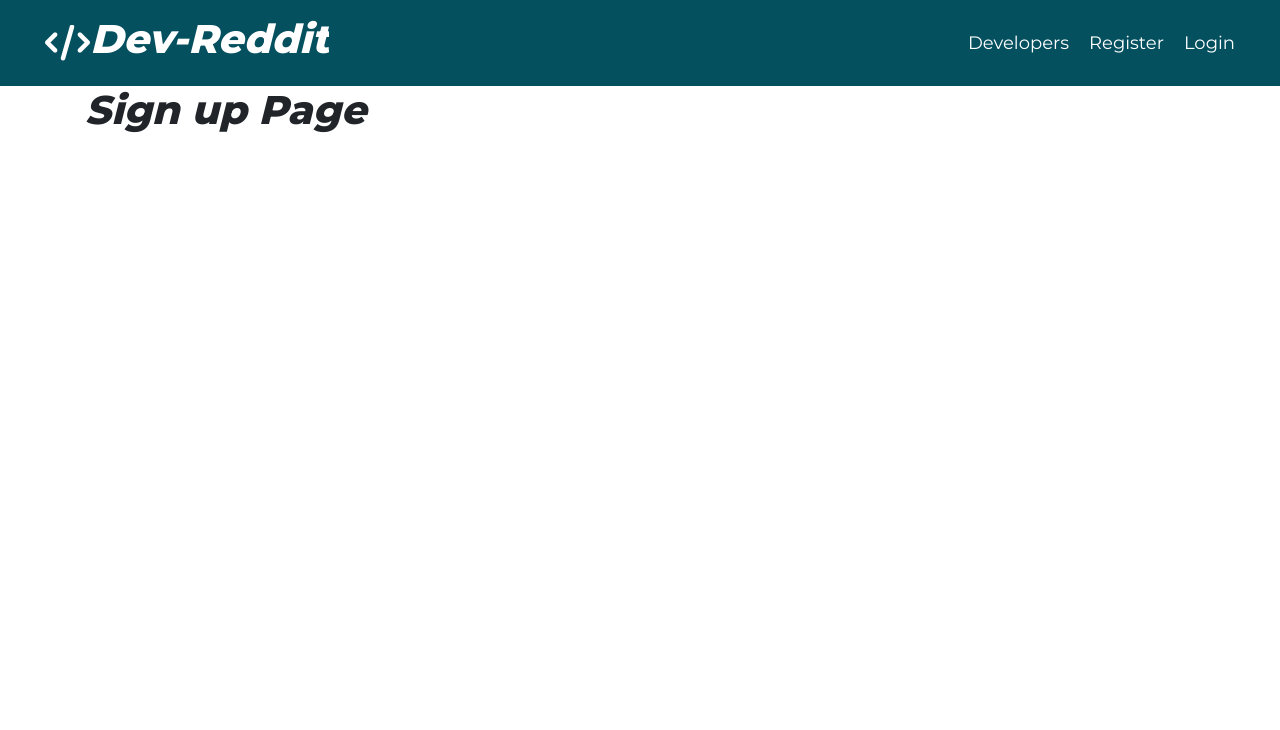
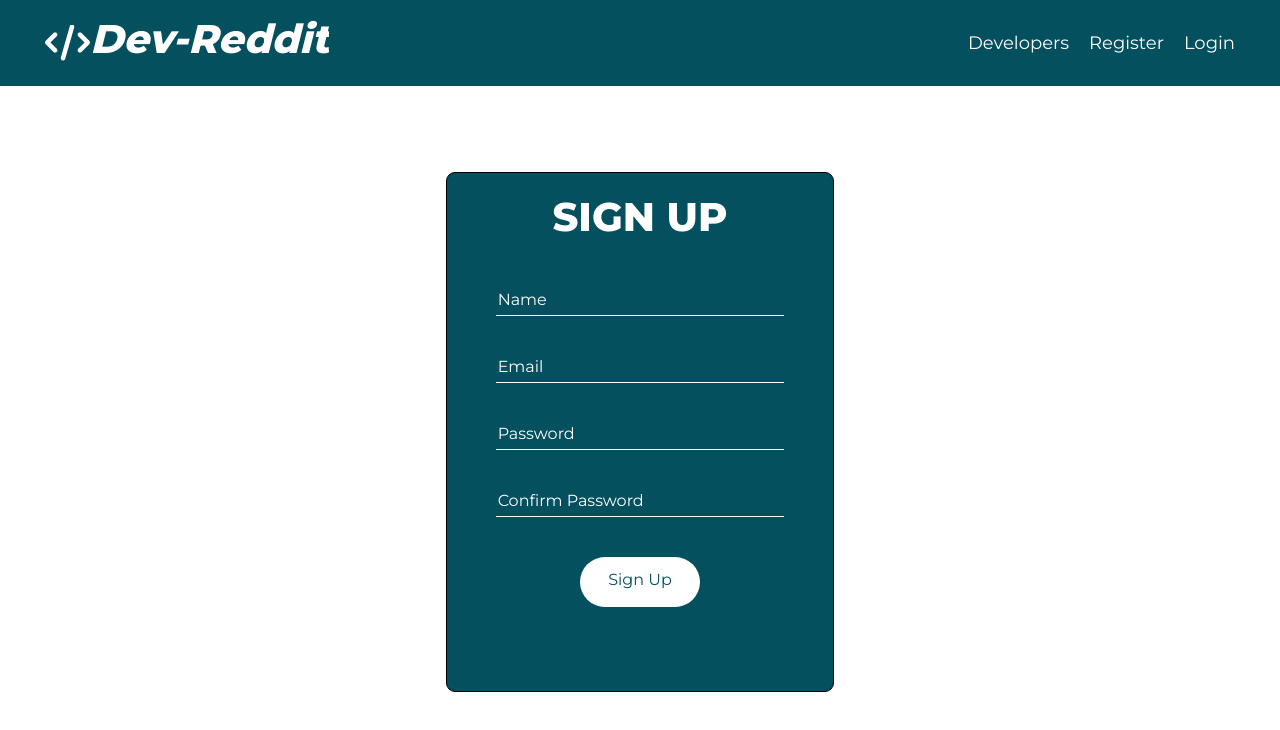
Before and after one commit to LaraibZafar/Dev-Reddit, a React (Create React App) app in the folder client/: page /signup in a window 1280 px wide. Shown: the top 730 px of the page. Built offline with nearby package versions, Linux system fonts and the light colour scheme.

Commit message:
Added the front end of the signin and signup components

```diff
--- a/client/src/App.css
+++ b/client/src/App.css
@@ -14,7 +14,6 @@
 h1 {
   font-family: "Montserrat", sans-serif;
   font-weight: 800;
-  font-style: italic;
 }
 a {
   text-decoration: none;
@@ -40,6 +39,7 @@ a:hover {
 .btn-primary:hover {
   background-color: #04505f;
   color: white;
+  border: white solid 2px;
 }
 
 .btn-secondary {
@@ -49,4 +49,5 @@ a:hover {
 .btn-secondary:hover {
   background-color: white;
   color: #04505f;
+  border: #04505f solid 2px;
 }
--- a/client/src/components/header-component/header.component.jsx
+++ b/client/src/components/header-component/header.component.jsx
@@ -6,7 +6,7 @@ import {Link} from 'react-router-dom';
 const Header = () => (
   <div className="header-container">
     <Link to="/" className="logo-container">
-      <i class="fas fa-code" />
+      <i className="fas fa-code" />
       <h1>Dev-Reddit</h1>
     </Link>
     <div className="link-container">
--- a/client/src/components/header-component/header.styles.scss
+++ b/client/src/components/header-component/header.styles.scss
@@ -12,7 +12,7 @@
     flex-direction: row;
     align-items: center;
     padding-left: 30px;
-
+    font-style: italic;
     cursor: pointer;
     i {
       font-size: 36px;
--- /dev/null
+++ b/client/src/components/login-component/login.component.jsx
@@ -0,0 +1,19 @@
+import React from "react";
+import "./login.styles.scss";
+
+const Login = () => {
+  return (
+    <div className="login-container  container">
+      <div className="login-fields">
+        <h1>SIGN IN</h1>
+        <div className="forms">
+            <input placeholder="Email" />
+            <input placeholder="Password" />
+        </div>
+        <button className="btn btn-primary">Login</button>
+      </div>
+    </div>
+  );
+};
+
+export default Login;
--- /dev/null
+++ b/client/src/components/login-component/login.styles.scss
@@ -0,0 +1,49 @@
+.login-container {
+  margin-top: 60px;
+  width: 35%;
+  min-width: 350px;
+  height: 65vh;
+  border-radius: 9px;
+  color: white;
+  border: black solid 1px;
+  background-color: #04505f;
+  display: flex;
+  justify-content: center;
+  padding-top: 20px;
+  .login-fields {
+    display: flex;
+    flex-direction: column;
+    align-items: center;
+    width: 90%;
+    h1 {
+      padding-bottom: 40px;
+    }
+    .btn {
+      padding-top: 2px;
+    }
+    .forms {
+      display: flex;
+      flex-direction: column;
+      justify-content: center;
+      width: 90%;
+      input {
+        background-color: #04505f;
+        border: none;
+        border-bottom: white solid 1px;
+        width: 100%;
+        margin-bottom: 40px;
+        color: white;
+        position: relative;
+        &::placeholder {
+          color: white;
+          position: absolute;
+        }
+        &:focus {
+          border: none;
+          border-bottom: white solid 1px;
+          outline: none;
+        }
+      }
+    }
+  }
+}
--- /dev/null
+++ b/client/src/components/signup-component/signup.component.jsx
@@ -0,0 +1,66 @@
+import React, { useState } from "react";
+import "./signup.styles.scss";
+
+const Signup = () => {
+  const [userData, setUserData] = useState({
+    name: "",
+    email: "",
+    password: "",
+    confirmPassword: "",
+  });
+  const { name, email, password, confirmPassword } = userData;
+
+  const onChange = (event) => {
+    setUserData({ ...userData, [event.target.name]: event.target.value });
+  };
+  const onSubmit = (event) => {
+    event.preventDefault();
+    if (password !== confirmPassword) {
+      console.log("Password doesn't match.");
+    } else {
+      console.log(userData);
+    }
+  };
+
+  return (
+    <div className="signup-container  container">
+      <div className="signup-fields">
+        <h1>SIGN UP</h1>
+        <form className="forms" onSubmit={(event) => onSubmit(event)}>
+          <input
+            placeholder="Name"
+            name="name"
+            type="text"
+            value={name}
+            onChange={(event) => onChange(event)}
+          />
+          <input
+            placeholder="Email"
+            name="email"
+            type="email"
+            value={email}
+            onChange={(event) => onChange(event)}
+          />
+          <input
+            placeholder="Password"
+            name="password"
+            type="password"
+            value={password}
+            onChange={(event) => onChange(event)}
+          />
+          <input
+            placeholder="Confirm Password"
+            name="confirmPassword"
+            type="password"
+            value={confirmPassword}
+            onChange={(event) => onChange(event)}
+          />
+          <button type="submit" className="btn btn-primary">Sign Up</button>
+        </form>
+
+      </div>
+    </div>
+  );
+};
+
+export default Signup;
--- /dev/null
+++ b/client/src/components/signup-component/signup.styles.scss
@@ -0,0 +1,50 @@
+.signup-container {
+  margin-top: 60px;
+  width: 35%;
+  min-width: 350px;
+  height: 65vh;
+  border-radius: 9px;
+  color: white;
+  border: black solid 1px;
+  background-color: #04505f;
+  display: flex;
+  justify-content: center;
+  padding-top: 20px;
+  .signup-fields {
+    display: flex;
+    flex-direction: column;
+    align-items: center;
+    width: 90%;
+    h1 {
+      padding-bottom: 40px;
+    }
+    .forms {
+      display: flex;
+      flex-direction: column;
+      justify-content: center;
+      align-items: center;
+      width: 90%;
+      input {
+        background-color: #04505f;
+        border: none;
+        border-bottom: white solid 1px;
+        width: 100%;
+        margin-bottom: 40px;
+        color: white;
+        position: relative;
+        &::placeholder {
+          color: white;
+          position: absolute;
+        }
+        &:focus {
+          border: none;
+          border-bottom: white solid 1px;
+          outline: none;
+        }
+      }
+      .btn {
+        padding-top: 2px;
+      }
+    }
+  }
+}
--- a/client/src/page-components/login-page-component/login-page.component.jsx
+++ b/client/src/page-components/login-page-component/login-page.component.jsx
@@ -1,8 +1,13 @@
 import React from 'react'
+import "./login-page.styles.scss";
+
+import Login from '../../components/login-component/login.component';
 
 const LoginPage=()=> {
     return (
-        <h1>Log in Page</h1>
+       <div className="login-page-container">
+        <Login />
+        </div>
     )
 }
 export default LoginPage;
--- a/client/src/page-components/login-page-component/login-page.styles.scss
+++ b/client/src/page-components/login-page-component/login-page.styles.scss
@@ -0,0 +1,3 @@
+.login-page-container {
+  padding-top: 26px;
+}
--- a/client/src/page-components/signup-page-component/signup-page.component.jsx
+++ b/client/src/page-components/signup-page-component/signup-page.component.jsx
@@ -1,8 +1,13 @@
 import React from 'react'
+import "./signup-page.styles.scss";
+
+import Signup from '../../components/signup-component/signup.component';
 
 const SignupPage=()=> {
     return (
-        <h1>Sign up Page</h1>
+       <div className="signup-page-container">
+        <Signup />
+        </div>
     )
 }
 export default SignupPage;
--- a/client/src/page-components/signup-page-component/signup-page.styles.scss
+++ b/client/src/page-components/signup-page-component/signup-page.styles.scss
@@ -0,0 +1,3 @@
+.signup-page-container {
+  padding-top: 26px;
+}
```
